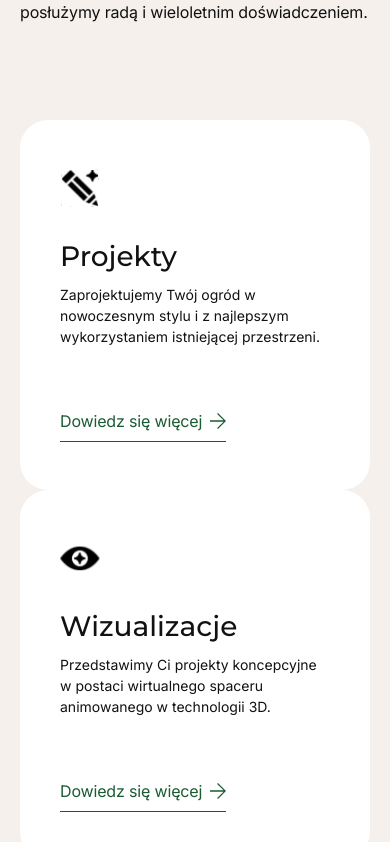
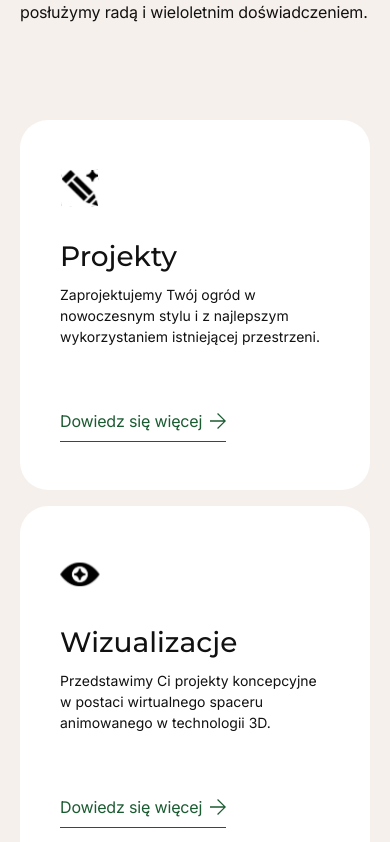
Before and after one commit to marwoz01/giarddesign, a React (Vite) app: page / in a window 390 px wide. Shown: the part 1264-2106 px from the top of the page. Built offline with nearby package versions, Linux system fonts and the light colour scheme.

Commit message:
fix: add row gap between offer cards on mobile and tablet

```diff
--- a/src/components/Offer.jsx
+++ b/src/components/Offer.jsx
@@ -54,7 +54,7 @@ function Offer() {
         </div>
 
         <motion.ul
-          className="page-grid mt-24"
+          className="page-grid mt-24 gap-y-(--grid-gutter)"
           variants={staggerParent}
           initial="hidden"
           whileInView="visible"
```
